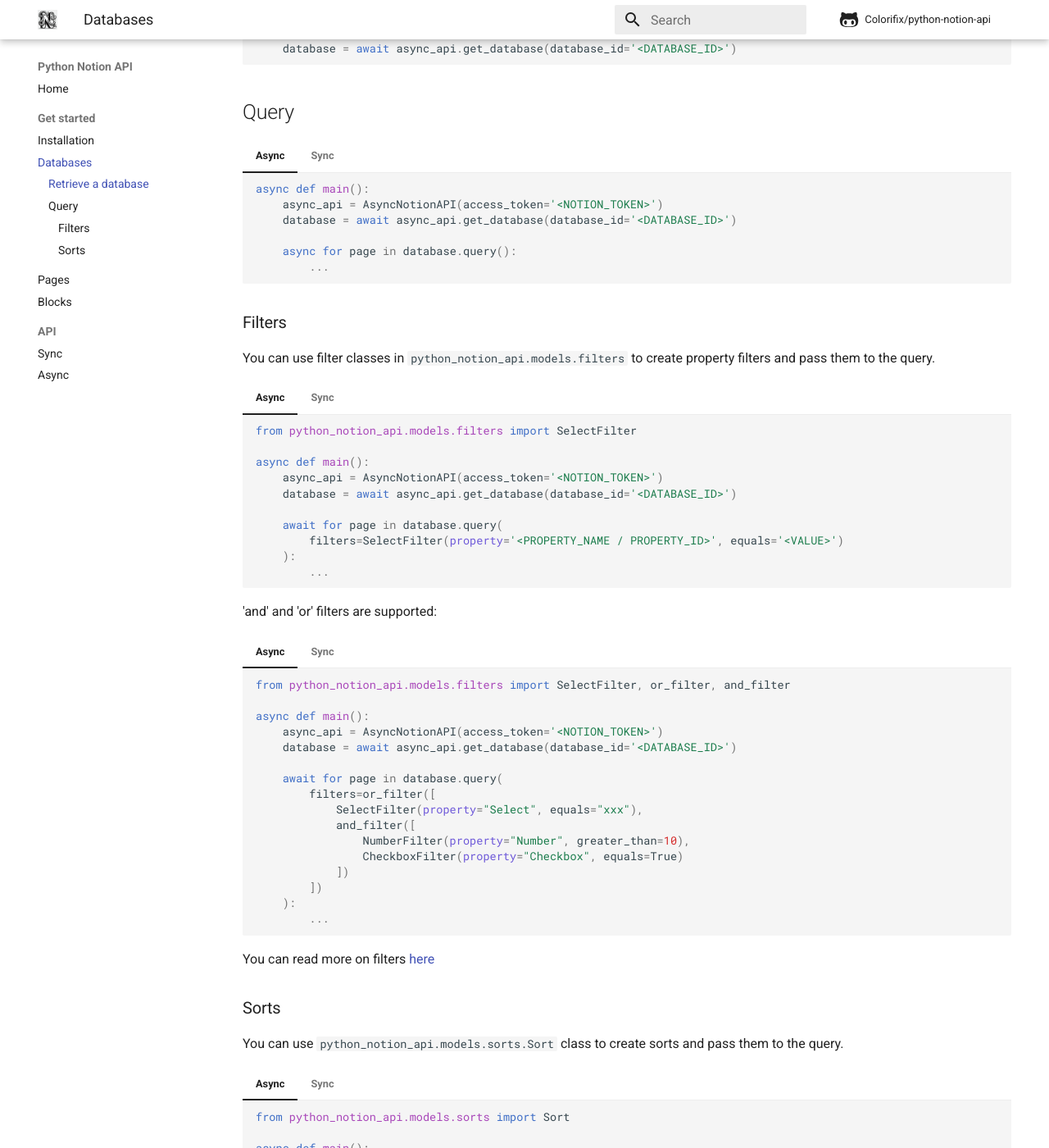
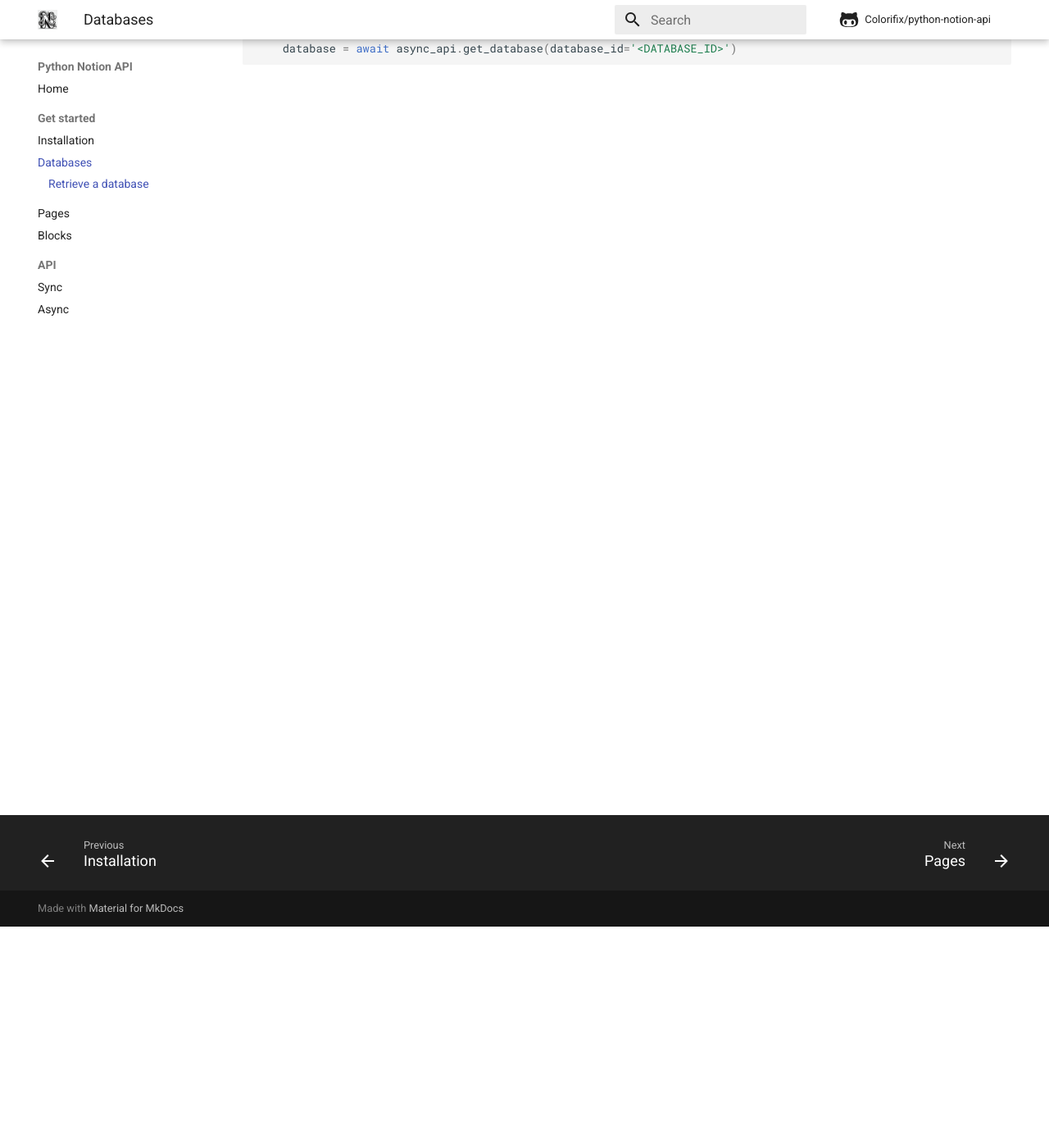
Before and after one commit to Colorifix/python-notion-api, an MkDocs documentation site: the page built from docs/get_started/databases.md, in a window 1280 px wide and 1400 px high, scrolled down 270 px. Shown: the whole window at 82% size. Built offline with MkDocs 1.6.1 and Material for MkDocs 9.7.7, drawn with Linux system fonts in a browser that asks for light colours; comment, search, counter and statistics services are not loaded; some of the changed text lies outside the part shown.

Commit message:
Updating docs

````diff
--- a/docs/get_started/databases.md
+++ b/docs/get_started/databases.md
@@ -14,141 +14,3 @@
     api = NotionAPI(access_token='<NOTION_TOKEN>')
     database = api.get_database(database_id='<DATABASE_ID>')
     ```
-
-## Query
-
-=== "Async"
-
-    ```python
-    async def main():
-        async_api = AsyncNotionAPI(access_token='<NOTION_TOKEN>')
-        database = await async_api.get_database(database_id='<DATABASE_ID>')
-
-        async for page in database.query():
-            ...
-    ```
-
-=== "Sync"
-
-    ```python
-    api = NotionAPI(access_token='<NOTION_TOKEN>')
-    database = api.get_database(database_id='<DATABASE_ID>')
-
-    for page in database.query():
-        ...
-    ```
-
-### Filters
-
-You can use filter classes in `python_notion_api.models.filters` to create property filters and pass them to the query.
-
-=== "Async"
-
-    ```python
-    from python_notion_api.models.filters import SelectFilter
-
-    async def main():
-        async_api = AsyncNotionAPI(access_token='<NOTION_TOKEN>')
-        database = await async_api.get_database(database_id='<DATABASE_ID>')
-
-        await for page in database.query(
-            filters=SelectFilter(property='<PROPERTY_NAME / PROPERTY_ID>', equals='<VALUE>')
-        ):
-            ...
-    ```
-
-=== "Sync"
-
-    ```python
-    from python_notion_api.models.filters import SelectFilter
-
-    api = NotionAPI(access_token='<NOTION_TOKEN>')
-    database = api.get_database(database_id='<DATABASE_ID>')
-
-    for page in database.query(
-        filters=SelectFilter(property='<PROPERTY_NAME / PROPERTY_ID>', equals='<VALUE>')
-    ):
-        ...
-    ```
-
-'and' and 'or' filters are supported:
-
-=== "Async"
-
-    ```python
-    from python_notion_api.models.filters import SelectFilter, or_filter, and_filter
-
-    async def main():
-        async_api = AsyncNotionAPI(access_token='<NOTION_TOKEN>')
-        database = await async_api.get_database(database_id='<DATABASE_ID>')
-
-        await for page in database.query(
-            filters=or_filter([
-                SelectFilter(property="Select", equals="xxx"),
-                and_filter([
-                    NumberFilter(property="Number", greater_than=10),
-                    CheckboxFilter(property="Checkbox", equals=True)
-                ])
-            ])
-        ):
-            ...
-    ```
-
-=== "Sync"
-
-    ```python
-    from python_notion_api.models.filters import SelectFilter, or_filter, and_filter
-
-    api = NotionAPI(access_token='<NOTION_TOKEN>')
-    database = api.get_database(database_id='<DATABASE_ID>')
-
-    for page in database.query(
-        filters=or_filter([
-            SelectFilter(property="Select", equals="xxx"),
-            and_filter([
-                NumberFilter(property="Number", greater_than=10),
-                CheckboxFilter(property="Checkbox", equals=True)
-            ])
-        ])
-    )
-        ...
-    ```
-
-You can read more on filters [here](https://developers.notion.com/reference/post-database-query-filter){:target="_blank"}
-
-### Sorts
-
-You can use `python_notion_api.models.sorts.Sort` class to create sorts and pass them to the query.
-
-=== "Async"
-
-    ```python
-    from python_notion_api.models.sorts import Sort
-
-    async def main():
-        async_api = AsyncNotionAPI(access_token='<NOTION_TOKEN>')
-        database = await async_api.get_database(database_id='<DATABASE_ID>')
-
-        await for page in database.query(
-            sorts=[
-                Sort(property="Title"),
-                Sort(property="Date", descending=True)
-            ]
-        ):
-    ```
-
-=== "Sync"
-
-    ```python
-    from python_notion_api.models.sorts import Sort
-
-    api = NotionAPI(access_token='<NOTION_TOKEN>')
-    database = api.get_database(database_id='<DATABASE_ID>')
-
-    for page in database.query(
-        sorts=[
-            Sort(property="Title"),
-            Sort(property="Date", descending=True)
-        ]
-    )
-    ```
````
Also changed, not shown: docs/get_started/data_sources.md (added, +154 -0 lines), docs/get_started/pages.md (+8 -8 lines).
